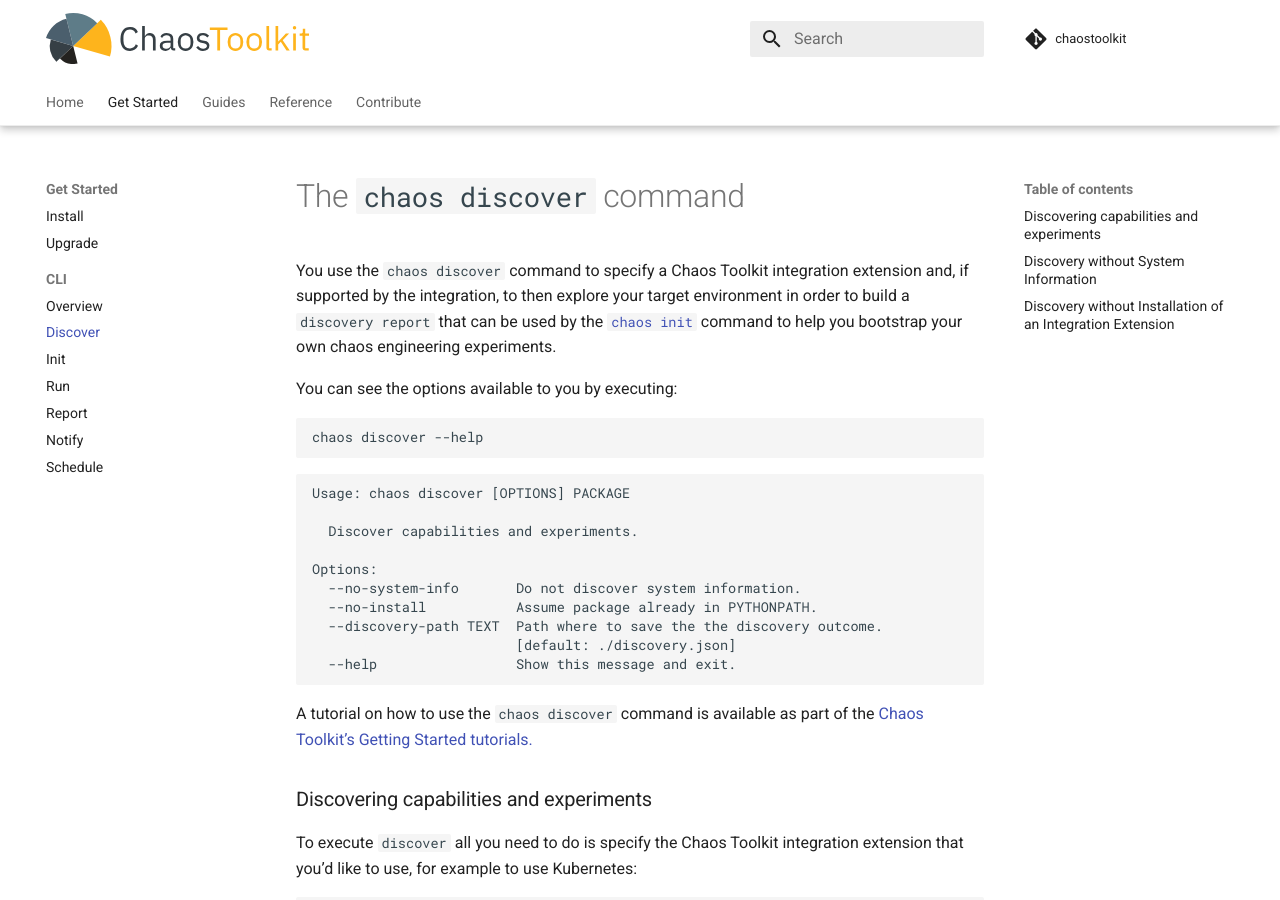
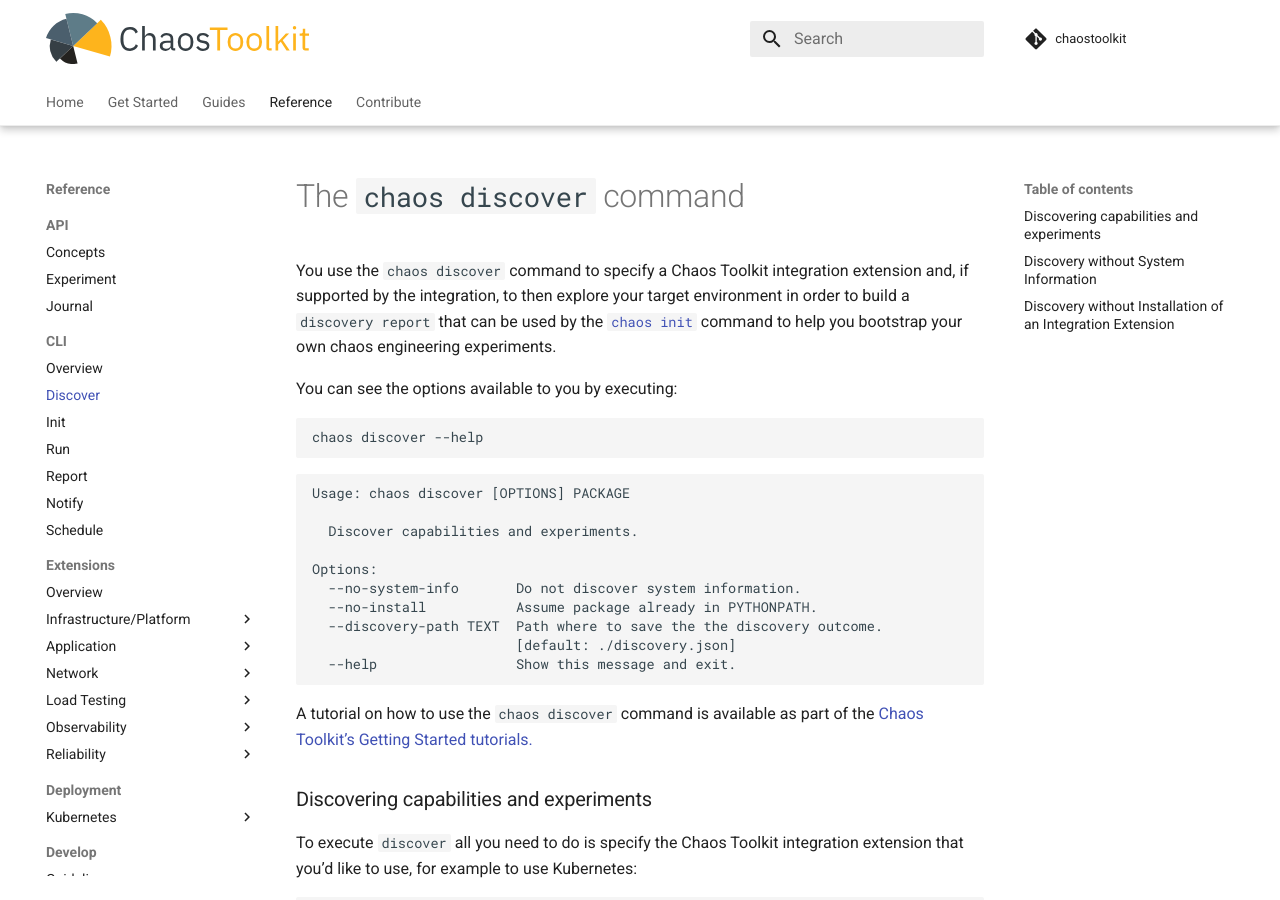
Before and after one commit to chaostoolkit/chaostoolkit-documentation, an MkDocs documentation site: the page built from sources/reference/usage/discover.md, in a window 1280 px wide and 900 px high. Built offline with MkDocs 1.6.1 and Material for MkDocs 9.7.7, drawn with Linux system fonts in a browser that asks for light colours; comment, search, counter and statistics services are not loaded; some of the changed lines change nothing that is shown.

Commit message:
Add the CLI to Reference (#117)
Signed-off-by: Ciaran Evans <ciaran@reliably.com>

```diff
--- a/mkdocs.yml
+++ b/mkdocs.yml
@@ -95,6 +95,14 @@
       - Concepts: reference/concepts.md
       - Experiment: reference/api/experiment.md
       - Journal: reference/api/journal.md
+    - CLI:
+        - Overview: reference/usage/cli.md
+        - Discover: reference/usage/discover.md
+        - Init: reference/usage/init.md
+        - Run: reference/usage/run.md
+        - Report: reference/usage/report.md
+        - Notifications: reference/usage/notification.md
+        - Schedule: reference/usage/scheduling.md
     - Extensions:
         - Overview: drivers/overview.md
         - Infrastructure/Platform:
```
